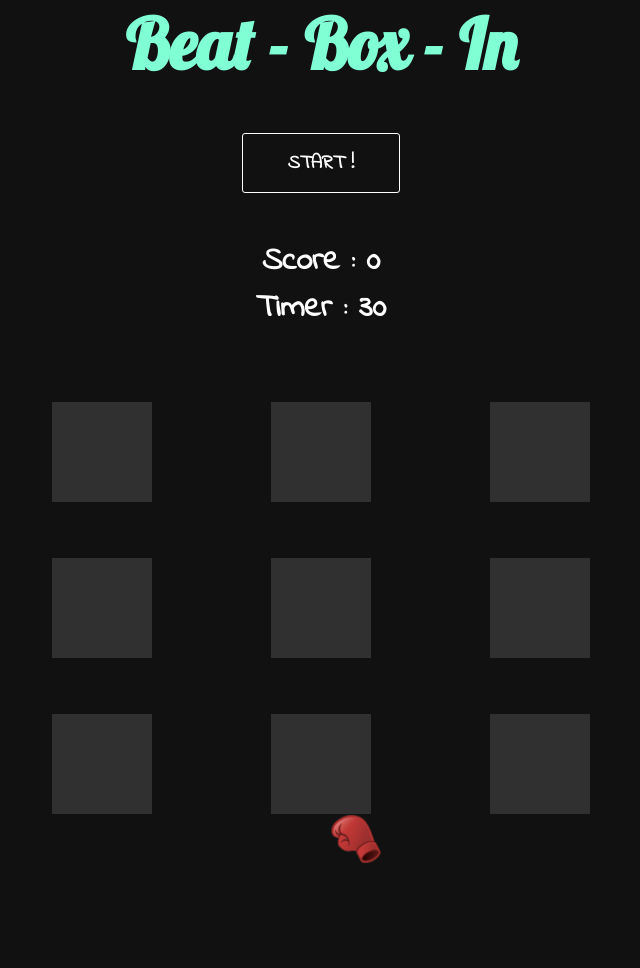
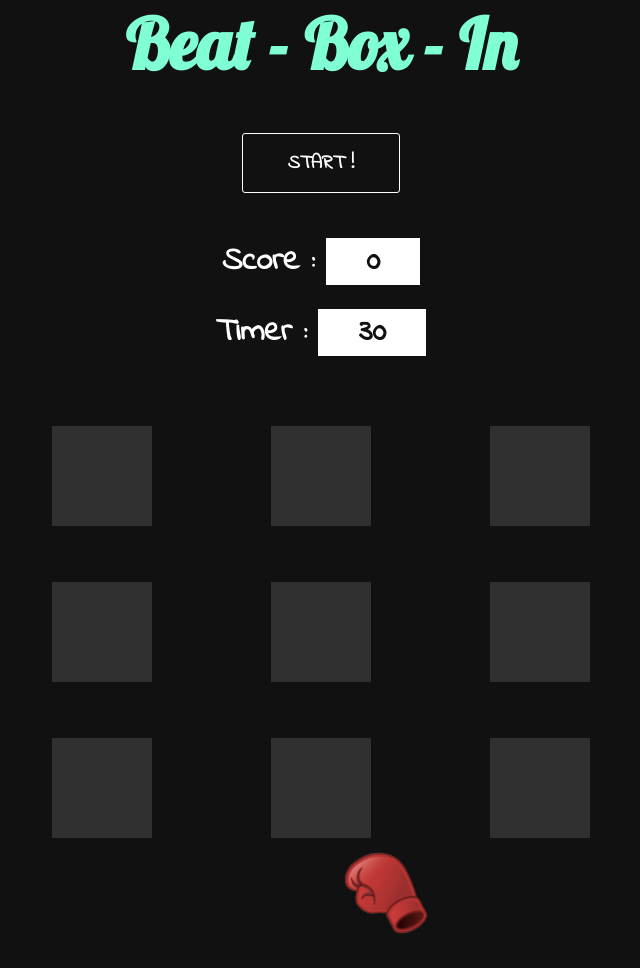
Before and after one commit to needhideshmukh/beat-box-in, a plain HTML site: page index.html in a window 1280 px wide. Shown: the whole page, without its empty margins (319-959 px from the left). Before the commit the page ends 884 px from the top, so only its background shows below. Drawn offline with Linux system fonts and the light colour scheme.

Commit message:
css changes

```diff
--- a/index.html
+++ b/index.html
@@ -18,9 +18,9 @@
 
 
 
-<div class="score">Score : <span>0</span> </div>
-
-<div   class="counter">Timer : 30</div>
+<div class="score">Score : <span class="highlight">0</span> </div>
+<br>
+<div   class="counter">Timer : <span class="highlight">30</span> </div>
 
 
 
--- a/script.js
+++ b/script.js
@@ -97,10 +97,10 @@ function timer(){
     var timerrr =  timer1--;
     if(timerrr === 0){
       clearInterval(timerrrrrr);
-           finalScore.innerHTML = points;points
+           finalScore.innerHTML = points;
     gameOver1.classList.remove("hide");
     }
-    counter.innerHTML= timerrr;
+    counter.innerHTML="Timer : "+ timerrr;
   }, 1000);
 
 
--- a/style.css
+++ b/style.css
@@ -48,12 +48,21 @@
   .score {
       font-weight: 600;
       font-size: xx-large;
+      overflow: hidden;
   }
 
   .counter{
            font-weight: 600;
            font-size: xx-large;
+      overflow: hidden;
 
+  }
+
+  .highlight{
+      background-color: white;
+      color: #111;
+      padding: 40px;
+      /* border-radius: 100%; */
   }
 
   .container {
@@ -123,7 +132,7 @@
 
   .cursor img {
       position: absolute;
-      height: 90px;
+      height: 150px;
       z-index: 2;
       transform: translate(-10px, -40px);
       pointer-events: none;
```
